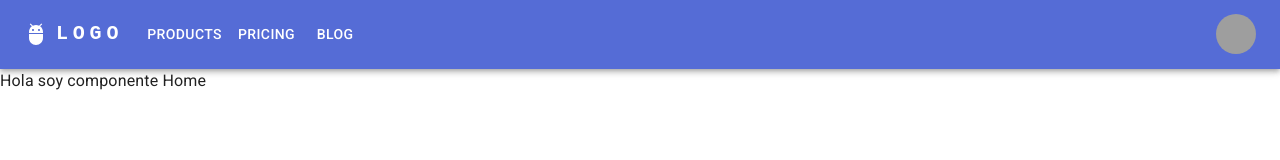
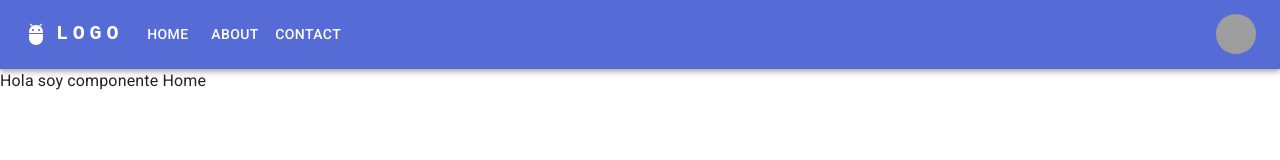
Before and after one commit to YairGmP/Class-React-with-vite, a React (Vite) app in the folder material-ui-vite/: page / in a window 1280 px wide. Shown: the top 160 px of the page. Built offline with nearby package versions, Linux system fonts and the light colour scheme; grey boxes are pictures that could not be loaded.

Commit message:
avance clase

```diff
--- a/material-ui-vite/src/App.jsx
+++ b/material-ui-vite/src/App.jsx
@@ -7,7 +7,7 @@ import MiProyecto from './components/miproyecto/MiProyecto';
 import { Home } from '@mui/icons-material';
 import HomePage from './pages/HomePage';
 import HomeSub from './pages/HomeSub';
-import AppRoutes from './mipagina/home/AppRoutes';
+import AppRoutes from './mipagina/AppRoutes';
 
 
 export default function App() {
--- a/material-ui-vite/src/components/Subtrama/ComponenteEncabezado.jsx
+++ b/material-ui-vite/src/components/Subtrama/ComponenteEncabezado.jsx
@@ -12,6 +12,7 @@ import Button from '@mui/material/Button';
 import Tooltip from '@mui/material/Tooltip';
 import MenuItem from '@mui/material/MenuItem';
 import AdbIcon from '@mui/icons-material/Adb';
+import { Link } from 'react-router';
 
 const pages = ['Products', 'Pricing', 'Blog'];
 const settings = ['Profile', 'Account', 'Dashboard', 'Logout'];
@@ -112,15 +113,17 @@ function ComponenteEncabezado() {
             LOGO
           </Typography>
           <Box sx={{ flexGrow: 1, display: { xs: 'none', md: 'flex' } }}>
-            {pages.map((page) => (
-              <Button
-                key={page}
-                onClick={handleCloseNavMenu}
-                sx={{ my: 2, color: 'white', display: 'block' }}
-              >
-                {page}
-              </Button>
-            ))}
+
+            <Button component={Link} to='/' onClick={handleCloseNavMenu} sx={{my: 2, color: 'white', display: 'block'}}>
+               Home
+            </Button>
+            <Button component={Link} to='/About' onClick={handleCloseNavMenu} sx={{my: 2, color: 'white', display: 'block'}}>
+               About
+            </Button>
+            <Button component={Link} to='/Contact' onClick={handleCloseNavMenu} sx={{my: 2, color: 'white', display: 'block'}}>
+               Contact
+            </Button>
+
           </Box>
           <Box sx={{ flexGrow: 0 }}>
             <Tooltip title="Open settings">
--- a/material-ui-vite/src/mipagina/home/AppRoutes.jsx
+++ b/material-ui-vite/src/mipagina/AppRoutes.jsx
@@ -1,8 +1,9 @@
 import { Route, Routes } from "react-router-dom";
-import { PageHome } from "./PageHome";
-import { PageContact } from "../contact/PageContact";
-import PageAbout from "../about/PageAbout";
-import HomeSub from "../../pages/HomeSub";
+import { PageHome } from "./home/PageHome";
+import { PageContact } from "./contact/PageContact";
+import PageAbout from "./about/PageAbout";
+import HomeSub from "../pages/HomeSub";
+import { NotFound } from "./NotFound";
 
 export default function AppRoutes(){
     return(
@@ -11,6 +12,7 @@ export default function AppRoutes(){
             <Route path='/homesub' element={<HomeSub/>}/>
             <Route path='/about' element={<PageAbout/>}/>
             <Route path='/contact' element={<PageContact/>}/>
+            <Route path='*' element={<NotFound/>}/>
         </Routes>
     )
 }
--- /dev/null
+++ b/material-ui-vite/src/mipagina/NotFound.jsx
@@ -0,0 +1,7 @@
+import React from 'react'
+
+export const NotFound = () => {
+  return (
+    <div>Ruta no encontrada</div>
+  )
+}
```
